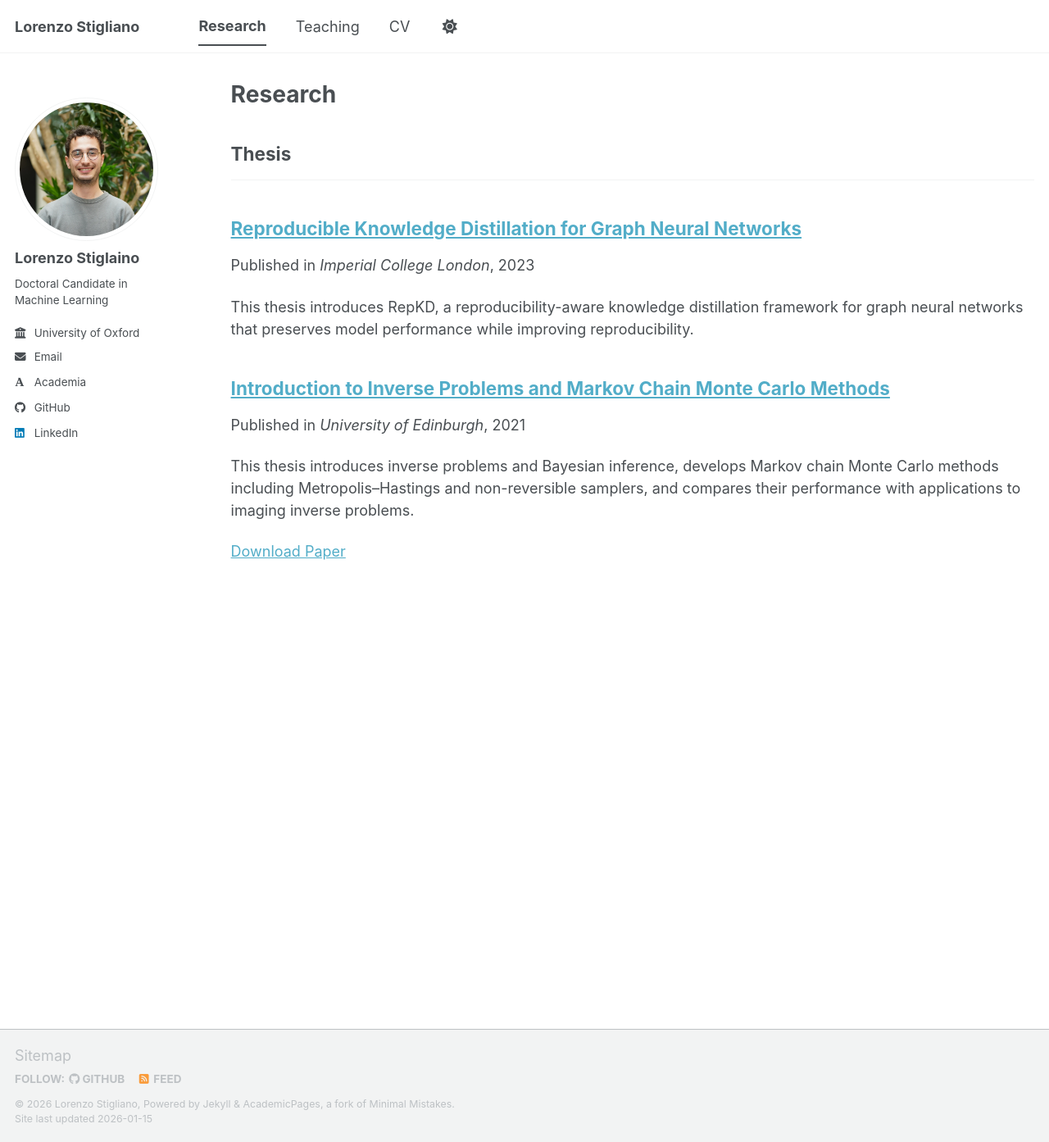
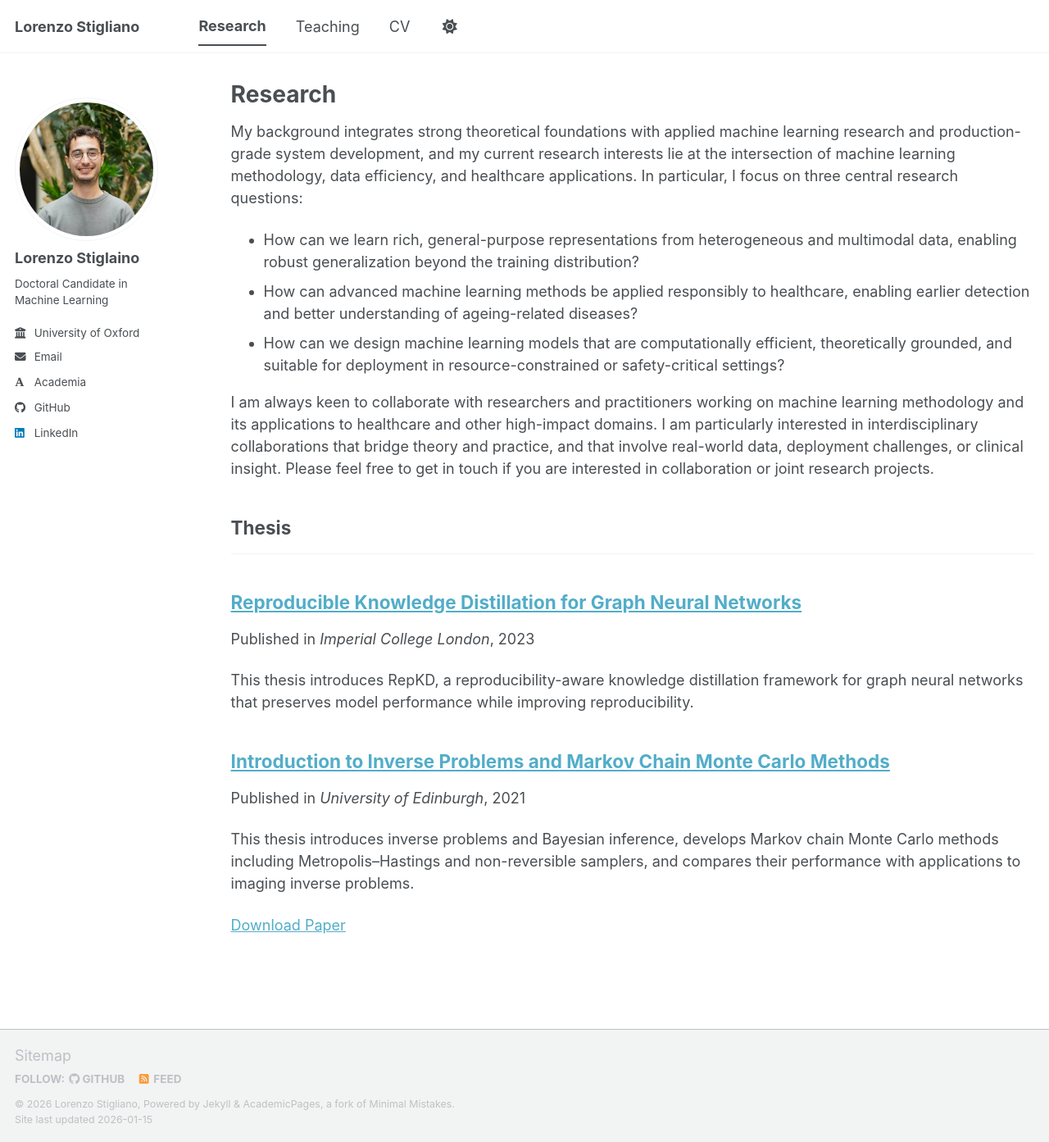
Before and after one commit to LorenzoStigliano/lorenzostigliano.github.io, a Jekyll site: the page built from _pages/publications.html, in a window 1280 px wide and 1393 px high. Shown: the whole window at 82% size. Built offline with Jekyll 4.4.1, drawn with Linux system fonts in a browser that asks for light colours; some web fonts are replaced; a script bundle is joined from its source files by our own code; library files that are not in the unit come from our copies.

Commit message:
moving from bio to research md

```diff
--- a/_pages/publications.html
+++ b/_pages/publications.html
@@ -10,6 +10,16 @@ author_profile: true
 {% endif %}
 
 {% include base_path %}
+
+<p>My background integrates strong theoretical foundations with applied machine learning research and production-grade system development, and my current research interests lie at the intersection of machine learning methodology, data efficiency, and healthcare applications. In particular, I focus on three central research questions:</p>
+
+<ul>
+  <li>How can we learn rich, general-purpose representations from heterogeneous and multimodal data, enabling robust generalization beyond the training distribution?</li>
+  <li>How can advanced machine learning methods be applied responsibly to healthcare, enabling earlier detection and better understanding of ageing-related diseases?</li>
+  <li>How can we design machine learning models that are computationally efficient, theoretically grounded, and suitable for deployment in resource-constrained or safety-critical settings?</li>
+</ul>
+
+<p>I am always keen to collaborate with researchers and practitioners working on machine learning methodology and its applications to healthcare and other high-impact domains. I am particularly interested in interdisciplinary collaborations that bridge theory and practice, and that involve real-world data, deployment challenges, or clinical insight. Please feel free to get in touch if you are interested in collaboration or joint research projects.</p>
 
 <!-- New style rendering if publication categories are defined -->
 {% if site.publication_category %}
```
Also changed, not shown: _pages/about.md (+2 -2 lines).
